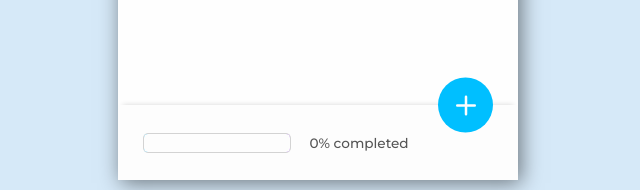
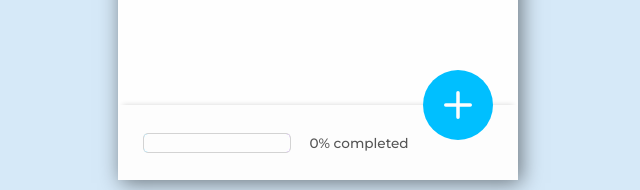
Before and after one commit to newnightcoder/react-todo-app, a React (Create React App) app: page / in a window 1280 px wide. Shown: the part 596-786 px from the top of the page, without its empty margins (322-962 px from the left). Built offline with nearby package versions, Linux system fonts and the light colour scheme.

Commit message:
plusBtn sizing :art:

```diff
--- a/src/components/Footer/styles.js
+++ b/src/components/Footer/styles.js
@@ -66,8 +66,8 @@ const Number = styled.span`
 `;
 
 const PlusBtn = styled.button`
-  width: 55px;
-  height: 55px;
+  width: 70px;
+  height: 70px;
   outline: 0;
   display: flex;
   align-items: center;
@@ -79,7 +79,7 @@ const PlusBtn = styled.button`
   background-color: deepskyblue;
   transition: color 500ms;
   color: ${({ dark }) => (dark ? "#333" : "rgb(253, 253, 253)")};
-  font-size: 2.5rem;
+  font-size: 3.5rem;
   border-radius: 50%;
   border-width: 0px !important;
   transform: translateY(-50%);
```
